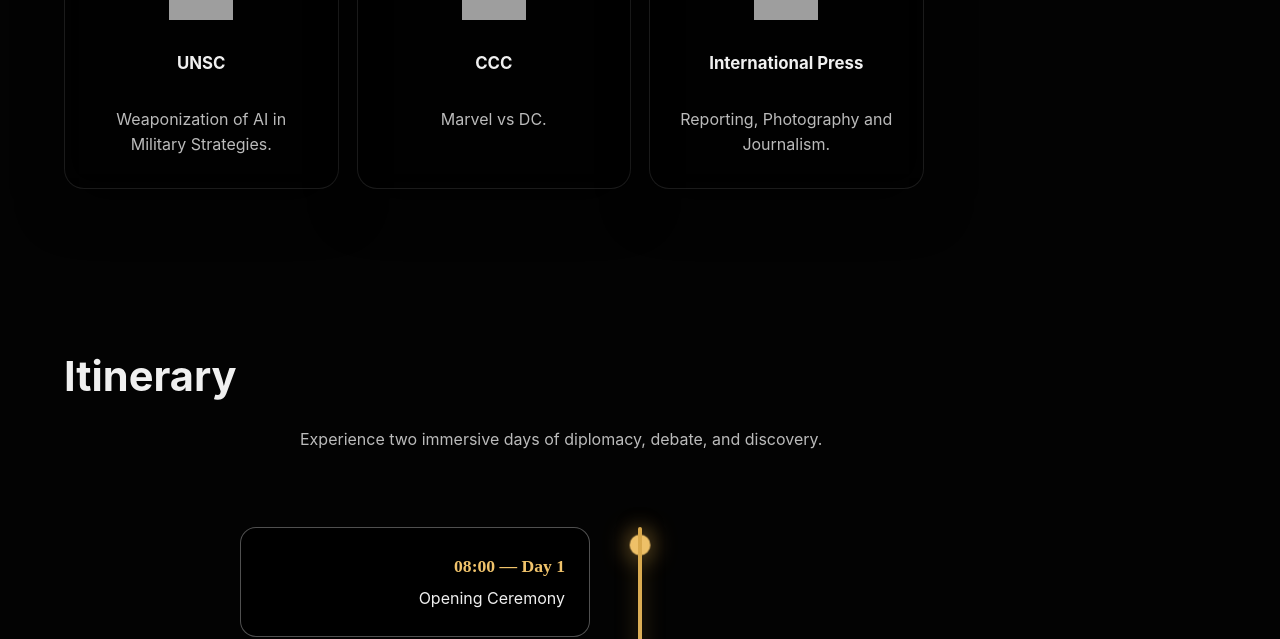
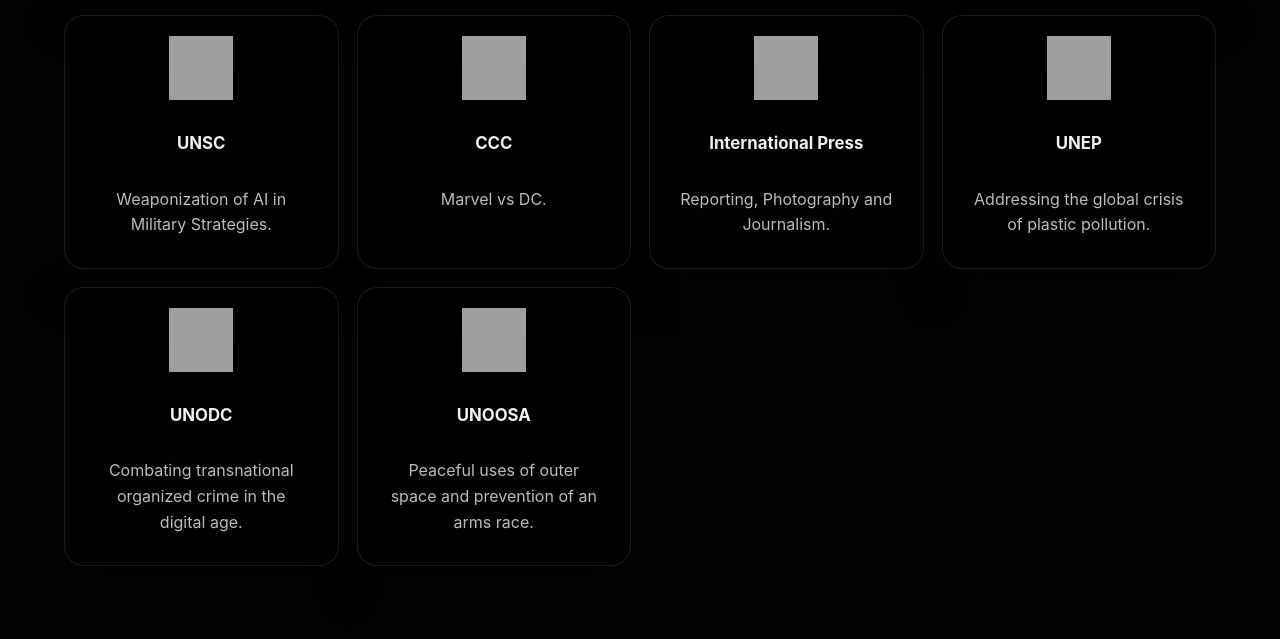
Before and after one commit to teamspirezen/web-development, a plain HTML site: page thedalemun.html in a window 1280 px wide. Shown: the part 2692-3331 px from the top of the page. Drawn offline with Linux system fonts and the light colour scheme; grey boxes are pictures that could not be loaded; a web font is replaced by a local one.

Commit message:
changes are made, in digitalservices

```diff
--- a/digitalservices.css
+++ b/digitalservices.css
@@ -1608,6 +1608,8 @@
     text-decoration: none;
     transition: all 0.3s ease;
     background: rgba(255, 255, 255, 0.02);
+    margin-top: 10px;
+
 }
 
 .ds-btn-outline:hover {
--- a/thedalemun.css
+++ b/thedalemun.css
@@ -21,7 +21,7 @@
   --shadow-card: 0 18px 46px rgba(0, 0, 0, 0.55);
   --shadow-hover: 0 36px 90px rgba(0, 0, 0, 0.62);
   --shadow-gold: 0 18px 48px rgba(217, 168, 74, 0.12);
-  --transition: all 0.35s cubic-bezier(0.2, 0.9, 0.2, 1);
+  --transition: all 0.25s ease-out;
 }
 
 body {
@@ -495,7 +495,7 @@
   /* Start dimmed */
   filter: blur(2px);
   transform: translateY(20px);
-  transition: all 0.6s cubic-bezier(0.2, 0.9, 0.2, 1);
+  transition: opacity 0.5s ease-out, transform 0.5s ease-out, filter 0.5s ease-out;
 }
 
 .timeline-item.in-view {
@@ -626,7 +626,7 @@
   gap: 1rem;
   text-align: center;
 }
-}
+
 
 
 /* ===== UTILITIES ===== */
@@ -644,7 +644,7 @@
 .amun-reveal {
   opacity: 0;
   transform: translateY(20px);
-  transition: opacity 0.7s ease, transform 0.7s cubic-bezier(0.2, 0.9, 0.2, 1);
+  transition: opacity 0.6s ease-out, transform 0.6s ease-out;
 }
 
 .amun-reveal.in-view {
--- a/thedalemun.html
+++ b/thedalemun.html
@@ -297,6 +297,21 @@
           <h3 class="amun-h3">International Press</h3>
           <p class="amun-small">Reporting, Photography and Journalism.</p>
         </article>
+        <article class="dark-card amun-committee">
+          <img class="amun-committee-icon" src="Unep.svg" alt="UNEP">
+          <h3 class="amun-h3">UNEP</h3>
+          <p class="amun-small">Addressing the global crisis of plastic pollution.</p>
+        </article>
+        <article class="dark-card amun-committee">
+          <img class="amun-committee-icon" src="Unodc.svg" alt="UNODC">
+          <h3 class="amun-h3">UNODC</h3>
+          <p class="amun-small">Combating transnational organized crime in the digital age.</p>
+        </article>
+        <article class="dark-card amun-committee">
+          <img class="amun-committee-icon" src="Unoosa.svg" alt="UNOOSA">
+          <h3 class="amun-h3">UNOOSA</h3>
+          <p class="amun-small">Peaceful uses of outer space and prevention of an arms race.</p>
+        </article>
       </div>
     </div>
   </section>
@@ -444,15 +459,14 @@
           </p>
 
           <div class="social-media" aria-label="Social links">
-                    <a class="social-link" href="https://www.instagram.com/spirezenenterprises" target="_blank"
-                        rel="noopener" aria-label="Instagram">
+            <a class="social-link" href="https://www.instagram.com/spirezenenterprises" target="_blank" rel="noopener"
+              aria-label="Instagram">
               <img src="instatosvg.svg" alt="Instagram" class="social-icon" />
             </a>
             <a class="social-link" href="#" target="_blank" rel="noopener" aria-label="Facebook">
               <img src="facetosvg.svg" alt="Facebook" class="social-icon" />
             </a>
-                    <a class="social-link" href="https://x.com/Spirezen" target="_blank" rel="noopener"
-                        aria-label="Twitter">
+            <a class="social-link" href="https://x.com/Spirezen" target="_blank" rel="noopener" aria-label="Twitter">
               <img src="xtosvg.svg" alt="Twitter" class="social-icon" />
             </a>
             <a class="social-link" href="#" target="_blank" rel="noopener" aria-label="LinkedIn">
```
Also changed, not shown: digitalservices.html (+11 -5 lines). Lines whose indentation alone changed are shown as unchanged.
